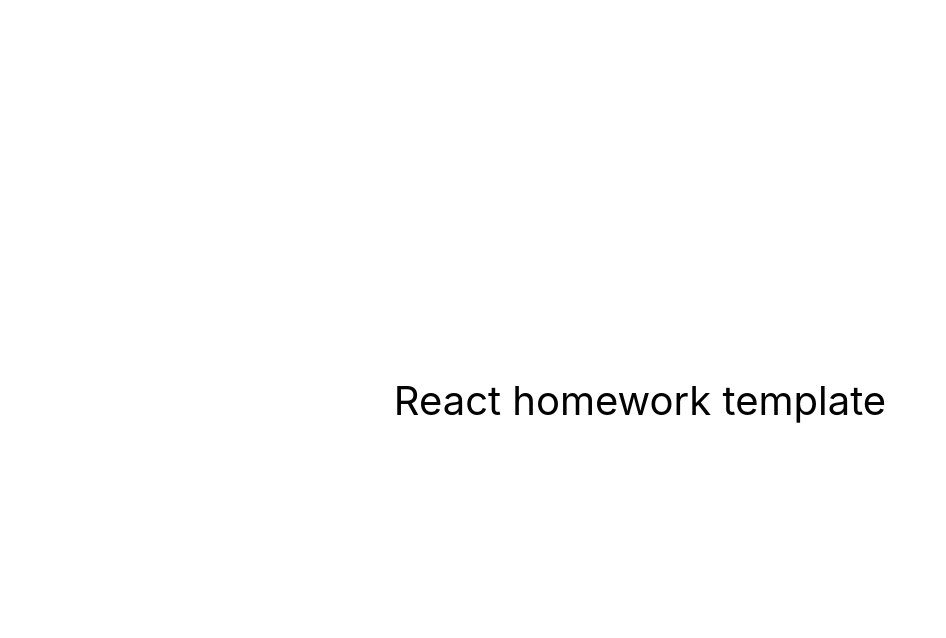
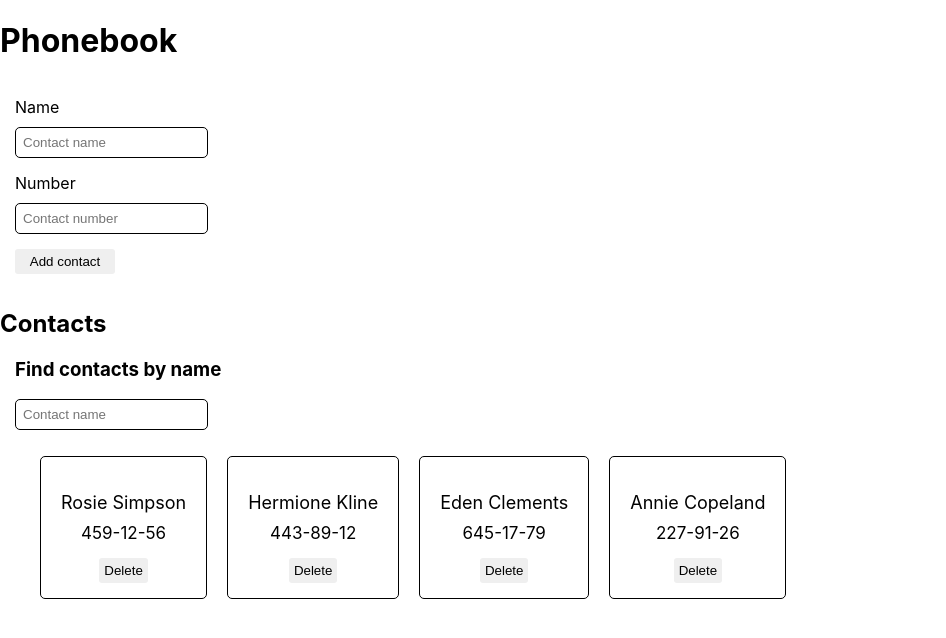
Before and after one commit to KamilaDudzik/goit-react-hw-03-phonebook, a React (Create React App) app: page / in a window 1280 px wide. Shown: the top 638 px of the page, without its empty margins (0-946 px from the left). Built offline with nearby package versions, Linux system fonts and the light colour scheme.

Commit message:
Added files from hw-02

```diff
--- a/src/components/App.jsx
+++ b/src/components/App.jsx
@@ -1,16 +1,68 @@
-export const App = () => {
-  return (
-    <div
-      style={{
-        height: '100vh',
-        display: 'flex',
-        justifyContent: 'center',
-        alignItems: 'center',
-        fontSize: 40,
-        color: '#010101'
-      }}
-    >
-      React homework template
-    </div>
-  );
-};
+import { Component } from "react";
+import { nanoid } from "nanoid";
+
+import { ContactForm } from "./ContactForm/ContactForm";
+import { ContactList } from "./ContactList/ContactList";
+import { Filter } from "./Filter/Filter";
+
+export class App extends Component {
+  state = {
+    contacts: [
+      { id: 'id-1', name: 'Rosie Simpson', number: '459-12-56' },
+      { id: 'id-2', name: 'Hermione Kline', number: '443-89-12' },
+      { id: 'id-3', name: 'Eden Clements', number: '645-17-79' },
+      { id: 'id-4', name: 'Annie Copeland', number: '227-91-26' },
+    ],
+    filter: "",
+  };
+
+  newContact = (name, number) => {
+
+    const { contacts } = this.state;
+
+    const contactNames = contacts.map(contact => {
+      return contact.name;
+    });
+
+    if (contactNames.includes(name))
+      return alert(`${name} is alredy in contacts`);
+
+    this.setState(prevState => ({
+      contacts: [...prevState.contacts, { id: nanoid(), name, number }]
+    }))
+  }
+
+  showContacts = () => {
+
+    const { contacts, filter } = this.state;
+
+    return contacts.filter(contact =>
+      contact.name.toLowerCase().includes(filter.toLowerCase())
+    )
+  }
+
+  deleteContact = id => {
+    this.setState(prevState => ({
+      contacts: prevState.contacts.filter(contact => contact.id !== id)
+    }))
+  }
+
+  filterContacts = newValue => {
+    this.setState({
+      filter: newValue
+    })
+  }
+
+  render() {
+
+    return (
+      <div>
+        <h1>Phonebook</h1>
+        <ContactForm onSubmit={this.newContact} />
+        <h2>Contacts</h2>
+        <Filter onChange={this.filterContacts} />
+        {this.state.contacts.length > 0 && (<ContactList contacts={this.showContacts()} onClick={this.deleteContact} />)}
+      </div>
+    )
+  }
+}
--- /dev/null
+++ b/src/components/ContactForm/ContactForm.jsx
@@ -0,0 +1,75 @@
+import PropTypes from "prop-types";
+import { Component } from "react";
+import css from "./ContactForm.module.css";
+
+export class ContactForm extends Component {
+    state = {
+        name: "",
+        number: ""
+    }
+
+    handlerChange = event => {
+        const { name, value } = event.target;
+        this.setState({ [name]: value });
+    }
+
+    handleAdd = event => {
+        event.preventDefault();
+        const { name, number } = this.state;
+
+        this.props.onSubmit(name, number);
+
+        this.setState({ name: "", number: "" })
+    }
+
+    render() {
+        const { name, number } = this.state;
+
+        return (
+            <div className={css.section}>
+                <form onSubmit={this.handleAdd} className={css.form}>
+
+                    <label>
+                        Name
+                        <input
+                            type="text"
+                            name="name"
+                            pattern="^[a-zA-Zа-яА-Я]+(([' -][a-zA-Zа-яА-Я ])?[a-zA-Zа-яА-Я]*)*$"
+                            title="Name may contain only letters, apostrophe, dash and spaces. For example Adrian, Jacob Mercer, Charles de Batz de Castelmore d'Artagnan"
+                            required
+                            value={name}
+                            placeholder="Contact name"
+                            className={css.formInput}
+                            onChange={this.handlerChange}
+                        />
+                    </label>
+                    <label>
+                        Number
+                        <input
+                            type="tel"
+                            name="number"
+                            pattern="\+?\d{1,4}?[-.\s]?\(?\d{1,3}?\)?[-.\s]?\d{1,4}[-.\s]?\d{1,4}[-.\s]?\d{1,9}"
+                            title="Phone number must be digits and can contain spaces, dashes, parentheses and can start with +"
+                            required
+                            value={number}
+                            placeholder="Contact number"
+                            className={css.formInput}
+                            onChange={this.handlerChange}
+                        />
+                    </label>
+
+                    <button type="submit" className={css.add}>Add contact</button>
+
+                </form>
+            </div>
+        )
+    }
+}
+
+ContactForm.propTypes = {
+    name: PropTypes.string.isRequired,
+    value: PropTypes.string.isRequired,
+    number: PropTypes.number.isRequired,
+    onSubmit: PropTypes.func.isRequired,
+    onChange: PropTypes.func.isRequired
+}
--- /dev/null
+++ b/src/components/ContactForm/ContactForm.module.css
@@ -0,0 +1,40 @@
+.form {
+  display: flex;
+  flex-direction: column;
+  gap: 15px;
+  align-items: left;
+  padding: 15px;
+}
+
+.formInput {
+  display: block;
+  margin-top: 10px;
+  padding: 7px;
+  border: 1px solid black;
+  border-radius: 5px;
+  transition: all 0.3s linear;
+  outline: none;
+}
+
+.formInput:hover {
+    -webkit-box-shadow: 0px 0px 6px 1px rgba(118, 169, 231, 1);
+    -moz-box-shadow: 0px 0px 6px 1px rgba(118, 169, 231, 1);
+    box-shadow: 0px 0px 6px 1px rgba(118, 169, 231, 1);
+}
+
+.add {
+    padding: 5px 10px;
+    transition-duration: 250ms;
+    cursor: pointer;
+    border: none;
+    align-items: left;
+    padding: 5px;
+    max-width: 100px;
+    border-radius: 3px;
+}
+
+.add:hover {
+    -webkit-box-shadow: 0px 0px 6px 1px rgba(118, 169, 231, 1);
+    -moz-box-shadow: 0px 0px 6px 1px rgba(118, 169, 231, 1);
+    box-shadow: 0px 0px 6px 1px rgba(118, 169, 231, 1);
+}
--- /dev/null
+++ b/src/components/ContactList/ContactList.jsx
@@ -0,0 +1,42 @@
+import PropTypes from "prop-types";
+import { Component } from "react";
+import css from "./ContactList.module.css";
+
+export class ContactList extends Component {
+
+    deleteContact = id => {
+        const { value } = id.target;
+        this.props.onClick(value);
+    }
+
+    render() {
+        const { contacts } = this.props;
+
+        return (
+            <ul className={css.contactsList}>
+                {contacts.map(contact => {
+                    return (
+                        <li key={contact.id} className={css.contactsItem}>
+                            <p className={css.contactsName}>{contact.name}</p>
+                            <p className={css.contactsNumber}>{contact.number}</p>
+                            <button
+                                type="submit"
+                                onClick={this.deleteContact}
+                                className={css.contactsButton}
+                                value={contact.id}
+                            >
+                                Delete
+                            </button>
+                        </li>
+                    )
+                })}
+            </ul>
+        )
+    }
+}
+
+ContactList.propTypes = {
+    contacts: PropTypes.object.isRequired,
+    onClick: PropTypes.func.isRequired,
+    value: PropTypes.string.isRequired
+}
--- /dev/null
+++ b/src/components/ContactList/ContactList.module.css
@@ -0,0 +1,43 @@
+.contactsList {
+  display: flex;
+  gap: 20px;
+}
+
+.contactsItem {
+    display: flex;
+    flex-direction: column;
+    align-items: center;
+    border-radius: 5px;
+    border: 1px solid black;
+    padding: 15px 20px;
+    margin: 10px 0;
+}
+
+.contactsName {
+  font-size: 18px;
+  padding-top: 20px;
+  margin: 0;
+}
+
+.contactsNumber {
+  padding-top: 10px;
+  margin: 0 0 15px 0;
+  font-size: 17px;
+}
+
+.contactsButton {
+    padding: 5px 10px;
+    transition-duration: 250ms;
+    cursor: pointer;
+    border: none;
+    align-items: left;
+    padding: 5px;
+    max-width: 100px;
+    border-radius: 3px;
+}
+
+.contactsButton:hover {
+    -webkit-box-shadow: 0px 0px 6px 1px rgba(118, 169, 231, 1);
+    -moz-box-shadow: 0px 0px 6px 1px rgba(118, 169, 231, 1);
+    box-shadow: 0px 0px 6px 1px rgba(118, 169, 231, 1);
+}
--- /dev/null
+++ b/src/components/Filter/Filter.jsx
@@ -0,0 +1,29 @@
+import PropTypes from "prop-types";
+import { Component } from "react";
+import css from "./Filter.module.css";
+
+export class Filter extends Component {
+
+    filterContacts = event => {
+        const { value } = event.target;
+        this.props.onChange(value);
+    }
+
+    render() {
+        return (
+            <div>
+                <h3 className={css.filter}>Find contacts by name</h3>
+                <input
+                    placeholder="Contact name"
+                    className={css.filterInput}
+                    onChange={this.filterContacts}
+                />
+            </div>
+        )
+    }
+}
+
+Filter.propTypes = {
+    value: PropTypes.string.isRequired,
+    onChange: PropTypes.func.isRequired
+}
--- /dev/null
+++ b/src/components/Filter/Filter.module.css
@@ -0,0 +1,20 @@
+.filter {
+    padding-left: 15px;
+}
+
+.filterInput {
+  display: block;
+  margin-top: 10px;
+  padding: 7px;
+  border: 1px solid black;
+  border-radius: 5px;
+  transition: all 0.3s linear;
+  outline: none;
+  margin-left: 15px;
+}
+
+.filterInput:hover {
+    -webkit-box-shadow: 0px 0px 6px 1px rgba(118, 169, 231, 1);
+    -moz-box-shadow: 0px 0px 6px 1px rgba(118, 169, 231, 1);
+    box-shadow: 0px 0px 6px 1px rgba(118, 169, 231, 1);
+}
--- a/src/index.css
+++ b/src/index.css
@@ -13,3 +13,6 @@ code {
   font-family: source-code-pro, Menlo, Monaco, Consolas, 'Courier New',
     monospace;
 }
+ ul {
+  list-style: none;
+ }
```
